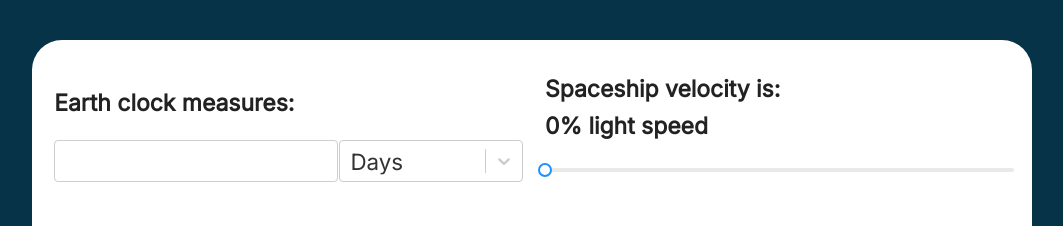
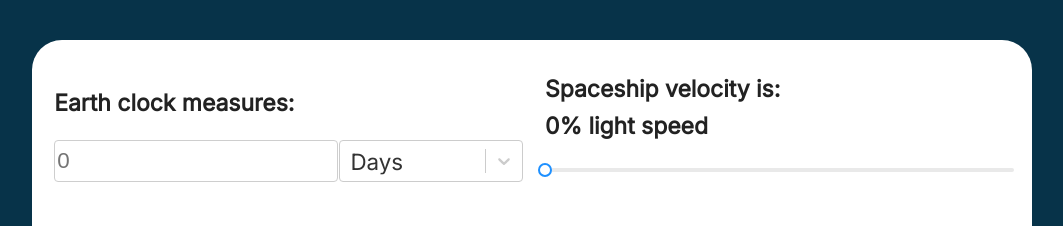
Before and after one commit to rcaverob/special-relativity-webapp, a React (Create React App) app: page / in a window 1280 px wide. Shown: the top 226 px of the page, without its empty margins (108-1171 px from the left). Built offline with nearby package versions, Linux system fonts and the light colour scheme.

Commit message:
removed default input numeric controls

```diff
--- a/src/App.css
+++ b/src/App.css
@@ -8,6 +8,16 @@ body {
 :root {
   --blue: #1e90ff;
   --gray: #cecece;
+}
+
+input[type='number'] {
+  -webkit-appearance: textfield;
+  -moz-appearance: textfield;
+  appearance: textfield;
+}
+input[type='number']::-webkit-inner-spin-button,
+input[type='number']::-webkit-outer-spin-button {
+  -webkit-appearance: none;
 }
 
 * {
--- a/src/components/SR.tsx
+++ b/src/components/SR.tsx
@@ -78,6 +78,7 @@ const SR = () => {
             <div className="form-container">
               <input
                 value={humanTime}
+                placeholder={'0'}
                 onChange={(e) => {
                   handleInputChange(e.target.value);
                 }}
```
